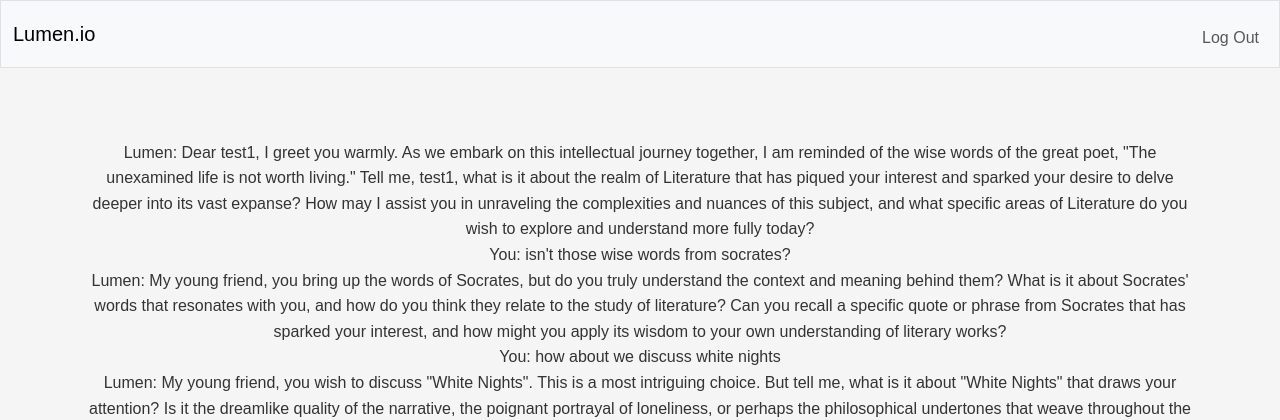
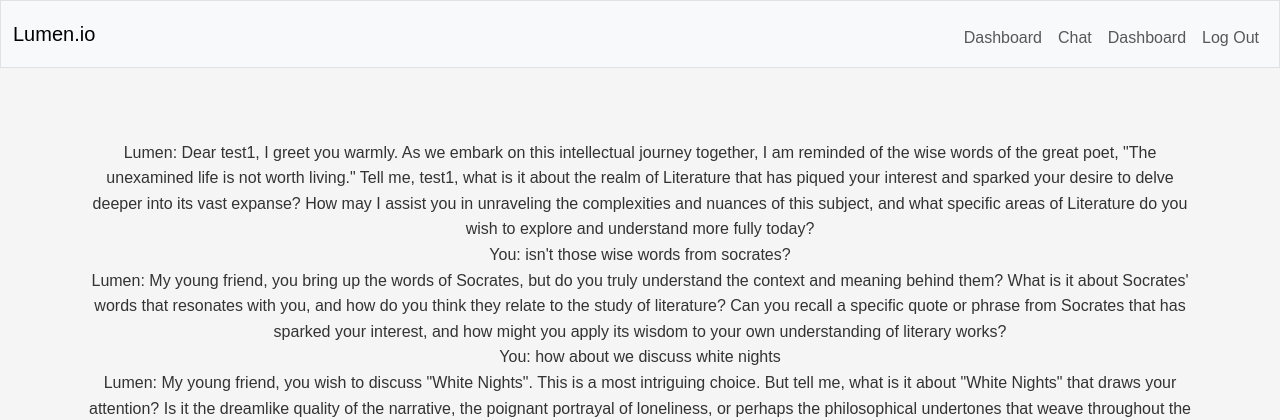
Before and after one commit to nadirrehman623-debug/Lumen, a Flask app: page /chat/1 in a window 1280 px wide. Shown: the top 420 px of the page. Run offline with Flask 3, Linux system fonts and the light colour scheme; a user stored in the database is signed in; data comes from the database, SQL or seed files in the repository; some libraries are stand-ins or nearby versions.

Commit message:
Thu, Jun 4, 2026, 6:04 PM +05:30

```diff
--- a/templates/layout.html
+++ b/templates/layout.html
@@ -28,6 +28,9 @@
                 <div class="collapse navbar-collapse" id="navbar">
                     {% if session["user_id"] %}
                         <ul class="navbar-nav ms-auto mt-2">
+                            <li class="nav-item"><a class="nav-link" href="/">Dashboard</a></li>
+                            <li class="nav-item"><a class="nav-link" href="/chat/history">Chat</a></li>
+                            <li class="nav-item"><a class="nav-link" href="/dashboard">Dashboard</a></li>
                             <li class="nav-item"><a class="nav-link" href="/logout">Log Out</a></li>
                         </ul>
                     {% else %}
```
